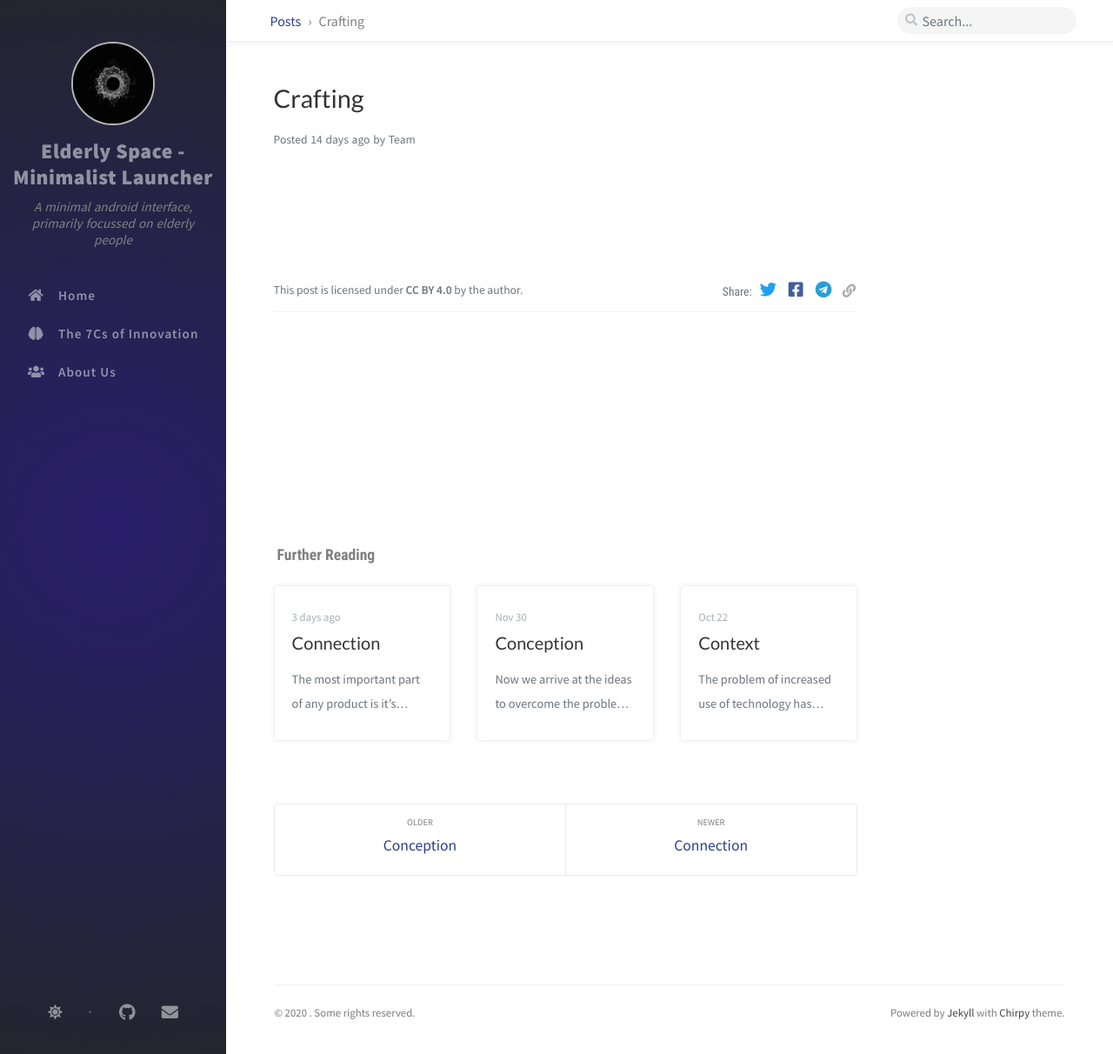
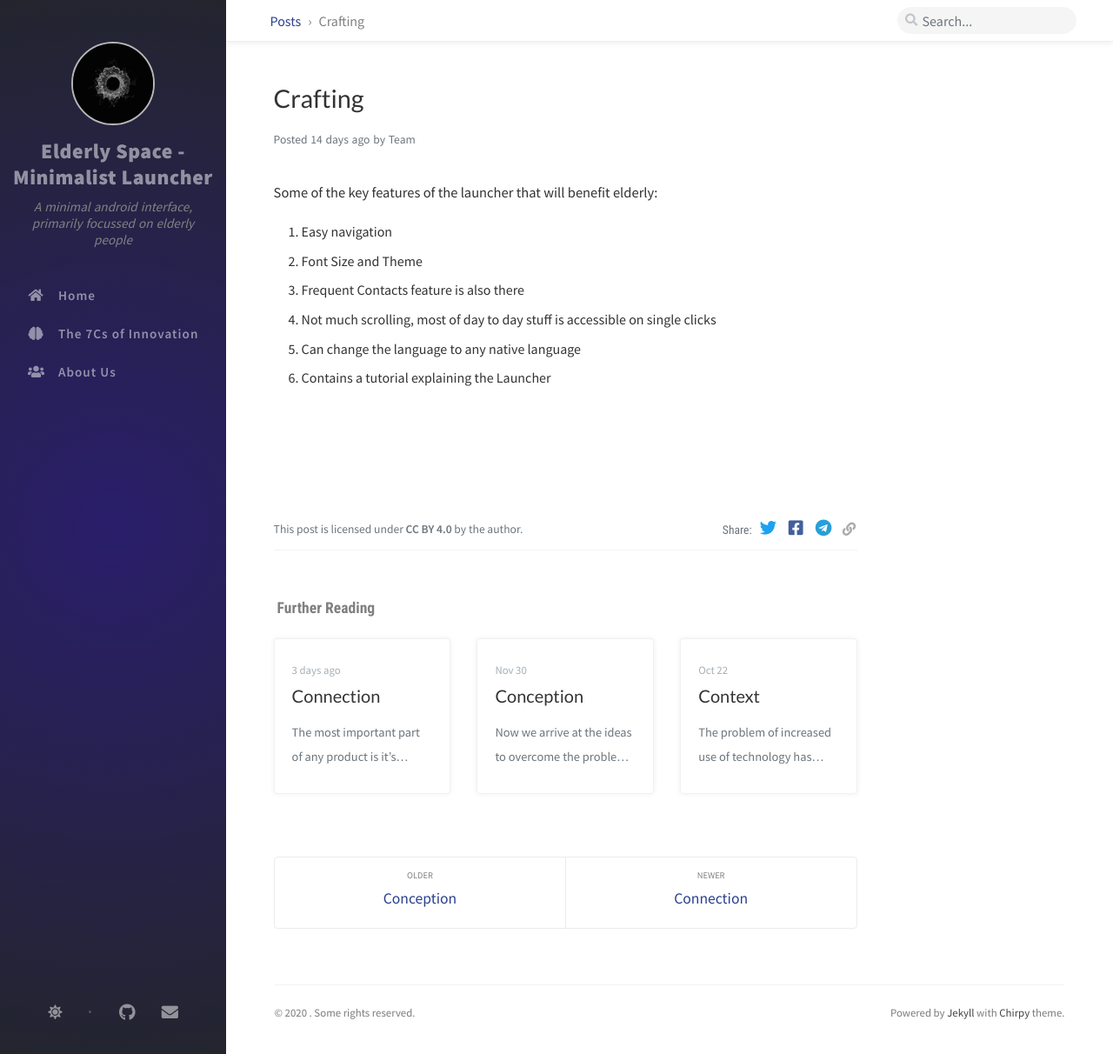
Before and after one commit to 3y3p4tch/elderlyUI, a Jekyll site: the page built from _posts/2020-12-2-crafting.md, in a window 1280 px wide and 1212 px high. Shown: the whole window at 87% size. Built offline with Jekyll 4.4.1, drawn with Linux system fonts in a browser that asks for light colours; nearby versions of some CDN libraries; comment, search, counter and statistics services are not loaded.

Commit message:
crafting added

```diff
--- a/_posts/2020-12-2-crafting.md
+++ b/_posts/2020-12-2-crafting.md
@@ -3,3 +3,11 @@ title: Crafting
 author: Team
 math: true
 ---
+
+Some of the key features of the launcher that will benefit elderly:
+1. Easy navigation
+2. Font Size and Theme
+3. Frequent Contacts feature is also there
+4. Not much scrolling, most of day to day stuff is accessible on single clicks
+5. Can change the language to any native language
+6. Contains a tutorial explaining the Launcher
```
